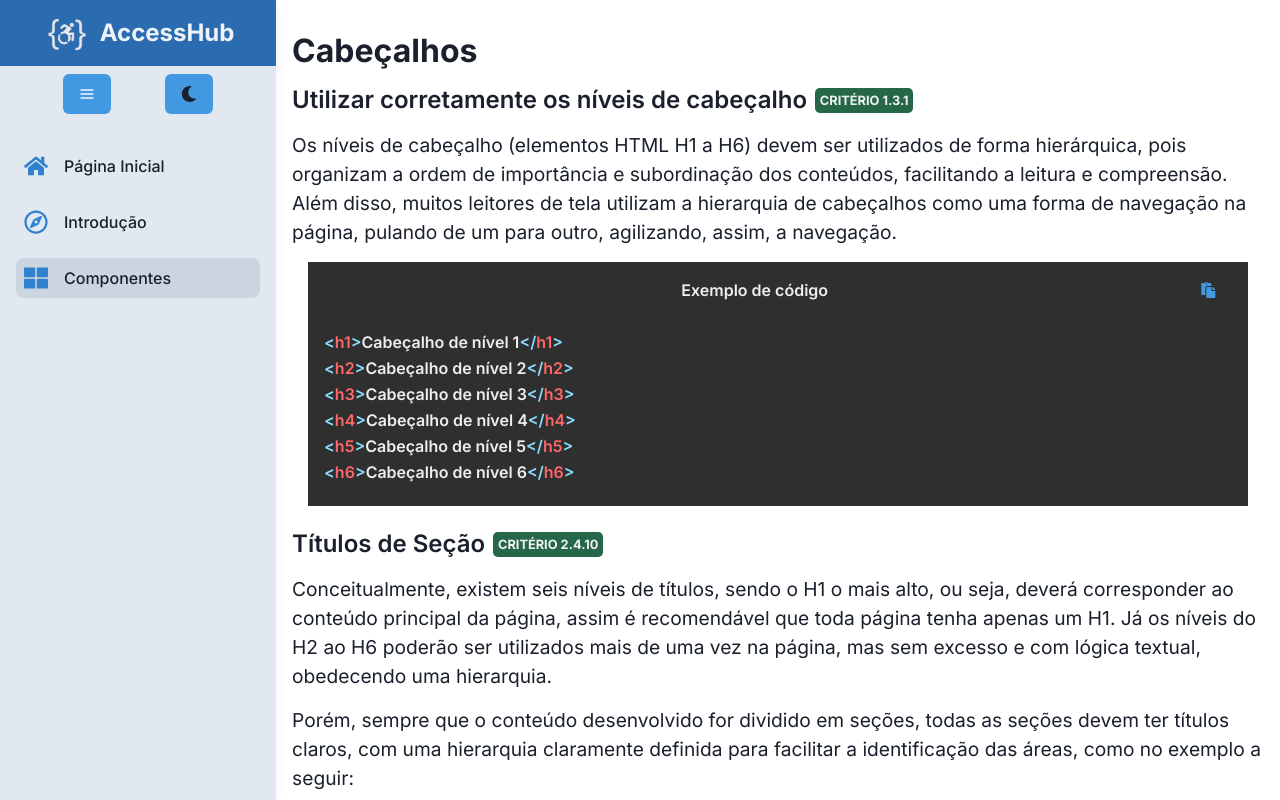
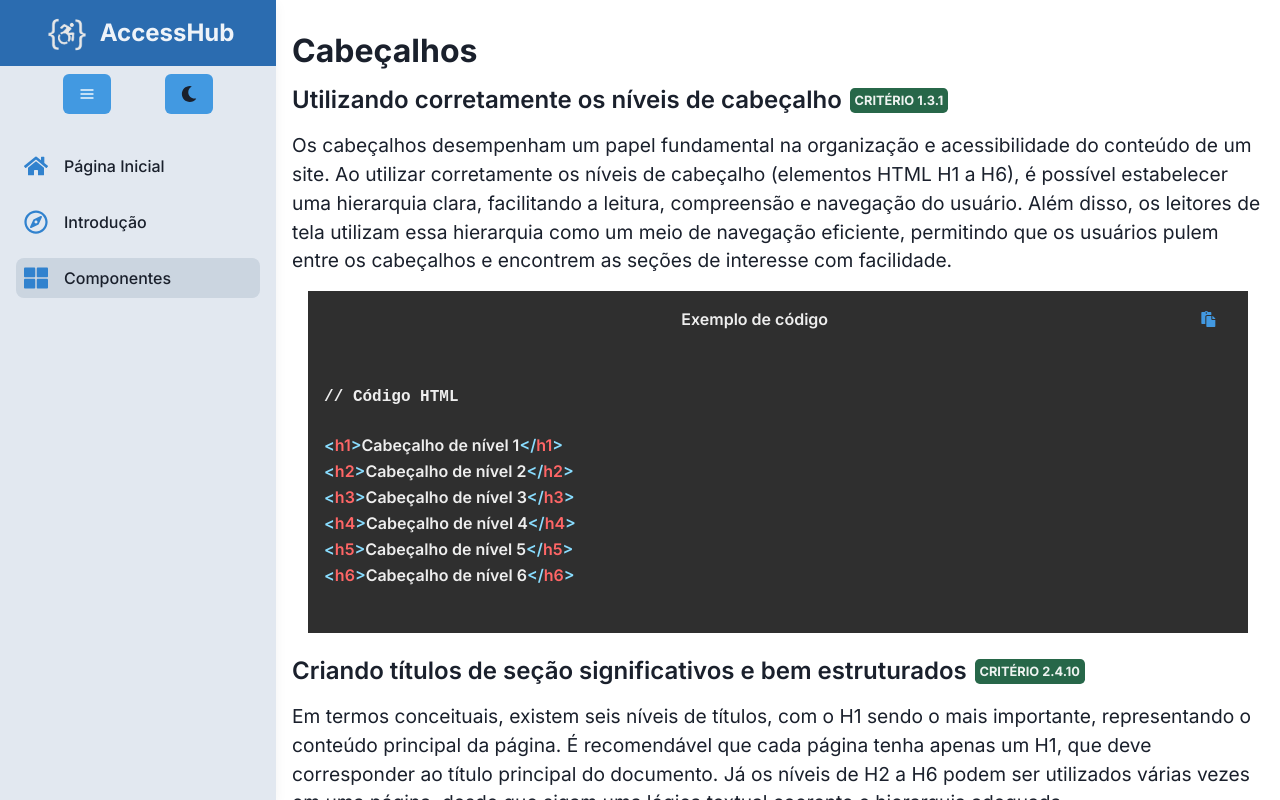
Before and after one commit to daviteixeira-dev/accesshub, a React (Vite) app: page /componentes/cabecalhos in a window 1280 px wide. Built offline with nearby package versions, Linux system fonts and the light colour scheme.

Commit message:
Refactoring the Headers feature code and improving the page's textual content

```diff
--- a/src/markdown/headers_02.md
+++ b/src/markdown/headers_02.md
@@ -1,24 +1,49 @@
 <Code language='html'>
-&lt;body&gt;
-    &lt;h1&gt;Técnicas culinárias&lt;/h1&gt;
-    &lt;p&gt;A seguir os segredos que facilitam a vida na cozinha.&lt;/p&gt;
 
-    &lt;h2&gt;Legumes, folhas e vegetais&lt;/h2&gt;
+// Código HTML
 
-    &lt;h3&gt;Baba do quiabo&lt;/h3&gt;
-    &lt;p&gt;Para eliminar a baba do quiabo, lave-o ainda inteiro, seque-o e coloque-o numa tigela com um pouco de suco de...&lt;/p&gt;
+&lt;h1&gt;Bolo de Morango do Pica-Pau&lt;/h1&gt;
 
-    &lt;h3&gt;Feijão&lt;/h3&gt;
-    &lt;p&gt;1 xícara de feijão cru serve trás pessoas depois de pronto.&lt;/p&gt;
+&lt;h2&gt;Ingredientes:&lt;/h2&gt;
 
-    &lt;h3&gt;Cenouras e aipos&lt;/h3&gt;
-    &lt;p&gt;Para resolver o problema de cenouras e aipos meio murchos, mergulhe-os em água gelada misturada com...&lt;/p&gt;
+&lt;p&gt;Para a massa:&lt;/p&gt;
 
-    &lt;h2&gt;Congelamento e descongelamento&lt;/h2&gt;
-    &lt;h3&gt;Carne em pedaços&lt;/h3&gt;
-    &lt;p&gt;Para descongelar carne em pedaços inteiros coloque–a embrulhada, numa vasilha com água...&lt;/p&gt;
+&lt;ul&gt;
+    &lt;li&gt;3 ovos&lt;/li&gt;
+    &lt;li&gt;1 xícara de açúcar&lt;/li&gt;
+    &lt;li&gt;1 xícara de leite&lt;/li&gt;
+    &lt;li&gt;4 colheres de sopa de manteiga&lt;/li&gt;
+    &lt;li&gt;2 xícaras de farinha de trigo&lt;/li&gt;
+    &lt;li&gt;1 colher de sopa de fermento&lt;/li&gt;
+    &lt;li&gt;Essência de baunilha&lt;/li&gt;
+&lt;/ul&gt;
 
-    &lt;h3&gt;Carne moída&lt;/h3&gt;
-    &lt;p&gt;Para apressar o descongelamento da carne moída, salgue a quantidade que irá usar. O sal apressa...&lt;/p&gt;
-&lt;/body&gt;
+&lt;p&gt;Para o recheio e a cobertura:&lt;/p&gt;
+
+&lt;ul&gt;
+    &lt;li&gt;1 potinho de requeijão&lt;/li&gt;
+    &lt;li&gt;Chantilly&lt;/li&gt;
+    &lt;li&gt;2 bandeijas de morango&lt;/li&gt;
+&lt;/ul&gt;
+
+&lt;h3&gt;Modo de preparo:&lt;/h3&gt;
+
+&lt;p&gt;Preparo da massa:&lt;/p&gt;
+
+&lt;p&gt;No liquidificador, misture os ovos, leite, açúcar, essência de baunilha e manteiga derretida
+até obter uma mistura homogênea. Acrescente a farinha de trigo e bata novamente. Adicione o
+fermento e misture mais uma vez. Transfira a massa para uma forma previamente untada com manteiga
+e farinha e asse em forno preaquecido a 180°C por aproximadamente 45 minutos.&lt;/p&gt;
+
+&lt;p&gt;Preparo do recheio e da cobertura:&lt;/p&gt;
+
+&lt;p&gt;Utilize a batedeira para misturar todos os ingredientes até atingir a consistência desejada. Depois adicione
+os morangos picados à massa com movimentos suaves.&lt;/p&gt;
+
+&lt;h4&gt;Montagem do bolo:&lt;/h4&gt;
+
+&lt;p&gt;Divida o bolo ao meio horizontalmente e, em seguida, faça uma pequena cavidade com uma colher. Preencha
+a cavidade com chantilly de morango. Faça mais uma cavidade e espalhe um pouco mais de chantilly
+por cima. Una as duas metades do bolo e decore com morangos.&lt;/p&gt;
+
 </Code>
--- a/src/markdown/headers_03.md
+++ b/src/markdown/headers_03.md
@@ -1,14 +1,17 @@
 <Code language='html'>
-&lt;body&gt;
-    &lt;section&gt;
-        &lt;h1&gt;Exemplo de título para a primeira seção&lt;/h1&gt;
-        &lt;p&gt;Algum texto sobre essa seção...&lt;/p&gt;
-        &lt;h2&gt;Exemplo se um segundo título...&lt;/h2&gt;
-        &lt;p&gt;Algum texto sobre sobre...&lt;/p&gt;
-    &lt;/section&gt;
-    &lt;section&gt;
-        &lt;h1&gt;Exemplo de título para a segunda seção&lt;/h1&gt;
-        &lt;p&gt;Algum texto sobre essa a segunda seção...&lt;/p&gt;
-    &lt;/section&gt;
-&lt;/body&gt;
+
+// Código HTML
+
+&lt;section&gt;
+    &lt;h1&gt;Exemplo de título para a primeira seção&lt;/h1&gt;
+    &lt;p&gt;Algum texto sobre essa seção...&lt;/p&gt;
+    &lt;h2&gt;Exemplo se um segundo título...&lt;/h2&gt;
+    &lt;p&gt;Algum texto sobre sobre...&lt;/p&gt;
+&lt;/section&gt;
+
+&lt;section&gt;
+    &lt;h1&gt;Exemplo de título para a segunda seção&lt;/h1&gt;
+    &lt;p&gt;Algum texto sobre essa a segunda seção...&lt;/p&gt;
+&lt;/section&gt;
+
 </Code>
--- a/src/pages/subpages/PageAboutHeaders.tsx
+++ b/src/pages/subpages/PageAboutHeaders.tsx
@@ -66,7 +66,7 @@ const PageAboutHeaders = () => {
                         flexDirection={['column', 'column', 'row', 'row']}
                         alignItems={['start', 'start', 'center', 'center']}
                     >
-                        Utilizar corretamente os níveis de cabeçalho
+                        Utilizando corretamente os níveis de cabeçalho
 
                         <BadgeWCAGInfoNumber
                             textWCAG='Critério 1.3.1'
@@ -81,11 +81,13 @@ const PageAboutHeaders = () => {
                         fontSize='1.2rem'
                         fontFamily='Inter'
                     >
-                        Os níveis de cabeçalho (elementos HTML H1 a H6) devem ser utilizados de forma
-                        hierárquica, pois organizam a ordem de importância e subordinação dos conteúdos,
-                        facilitando a leitura e compreensão. Além disso, muitos leitores de tela utilizam
-                        a hierarquia de cabeçalhos como uma forma de navegação na página, pulando de um
-                        para outro, agilizando, assim, a navegação.
+                        Os cabeçalhos desempenham um papel fundamental na organização e acessibilidade
+                        do conteúdo de um site. Ao utilizar corretamente os níveis de
+                        cabeçalho (elementos HTML H1 a H6), é possível estabelecer uma hierarquia clara,
+                        facilitando a leitura, compreensão e navegação do usuário. Além disso, os
+                        leitores de tela utilizam essa hierarquia como um meio de navegação eficiente,
+                        permitindo que os usuários pulem entre os cabeçalhos e encontrem as seções de
+                        interesse com facilidade.
                     </Text>
 
                     <PostComponent article_name={'headers_01'} />
@@ -100,7 +102,7 @@ const PageAboutHeaders = () => {
                         flexDirection={['column', 'column', 'row', 'row']}
                         alignItems={['start', 'start', 'center', 'center']}
                     >
-                        Títulos de Seção
+                        Criando títulos de seção significativos e bem estruturados
 
                         <BadgeWCAGInfoNumber
                             textWCAG='Critério 2.4.10'
@@ -115,10 +117,11 @@ const PageAboutHeaders = () => {
                         fontSize='1.2rem'
                         fontFamily='Inter'
                     >
-                        Conceitualmente, existem seis níveis de títulos, sendo o H1 o mais alto, ou seja,
-                        deverá corresponder ao conteúdo principal da página, assim é recomendável que toda
-                        página tenha apenas um H1. Já os níveis do H2 ao H6 poderão ser utilizados mais de
-                        uma vez na página, mas sem excesso e com lógica textual, obedecendo uma hierarquia.
+                        Em termos conceituais, existem seis níveis de títulos, com o H1 sendo o mais
+                        importante, representando o conteúdo principal da página. É recomendável que
+                        cada página tenha apenas um H1, que deve corresponder ao título principal do
+                        documento. Já os níveis de H2 a H6 podem ser utilizados várias vezes em uma
+                        página, desde que sigam uma lógica textual coerente e hierarquia adequada.
                     </Text>
 
                     <Text
@@ -127,9 +130,10 @@ const PageAboutHeaders = () => {
                         fontSize='1.2rem'
                         fontFamily='Inter'
                     >
-                        Porém, sempre que o conteúdo desenvolvido for dividido em seções, todas as seções
-                        devem ter títulos claros, com uma hierarquia claramente definida para
-                        facilitar a identificação das áreas, como no exemplo a seguir:
+                        Quando dividir o conteúdo em seções, é fundamental atribuir títulos claros e bem
+                        definidos a cada seção, garantindo uma hierarquia lógica e consistente. Isso
+                        permite uma identificação fácil das diferentes áreas do conteúdo, como
+                        ilustrado no exemplo a seguir:
                     </Text>
 
                     <PostComponent article_name={'headers_03'} />
@@ -140,9 +144,9 @@ const PageAboutHeaders = () => {
                         fontSize='1.2rem'
                         fontFamily='Inter'
                     >
-                        Para compreender melhor os níveis de título pode-se tomar como exemplo um site de
-                        uma receita, onde o nome do capítulo é o H1, os passos são H2, e as descroções dos
-                        passos são H3 e assim por diante.
+                        Um exemplo prático pode ser encontrado em um site de receitas, onde o título do
+                        capítulo seria o H1, os passos seriam identificados como H2 e as descrições dos
+                        passos como H3, e assim por diante.
                     </Text>
 
                     <PostComponent article_name={'headers_02'} />
```
Also changed, not shown: src/markdown/headers_01.md (+4 -0 lines).
